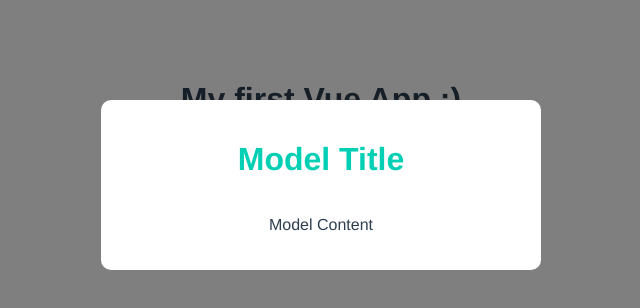
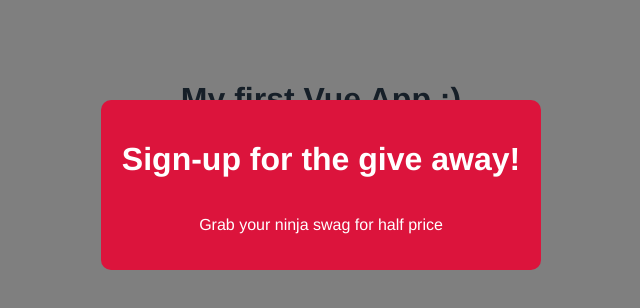
Before and after one commit to JonathanAspeling/vue-model-project, a Vue app: page / in a window 1280 px wide. Shown: the top 308 px of the page, without its empty margins (319-959 px from the left). Built offline with nearby package versions, Linux system fonts and the light colour scheme.

Commit message:
Using Props between Parent and Child Vue Components

```diff
--- a/src/App.vue
+++ b/src/App.vue
@@ -1,6 +1,6 @@
 <template>
 <h1>{{title}}</h1>
-<Model/>
+<Model :header="header" :text="text" :theme="theme" />
 </template>
 
 <script>
@@ -13,6 +13,9 @@ export default {
   data(){
     return{
       title:'My first Vue App :)',
+      header:'Sign-up for the give away!',
+      text:'Grab your ninja swag for half price',
+      theme:'sale',
     }
   },
   methods:{
--- a/src/components/Model.vue
+++ b/src/components/Model.vue
@@ -1,14 +1,16 @@
 <template>
   <div class="backdrop">
-      <div class="model">
-          <h1>Model Title</h1>
-          <p>Model Content</p>
+      <div class="model" :class="{sale: theme === 'sale'}">
+          <h1>{{header}}</h1>
+          <p>{{text}}</p>
       </div>
   </div>
 </template>
 
 <script>
-export default {};
+export default {
+    props:['header', 'text', 'theme']
+}
 </script>
 
 <style>
@@ -35,5 +37,12 @@ export default {};
     .model p{
         font-style: normal;
     }
+    .model.sale {
+        background: crimson;
+        color: white;
+    }
+    .model.sale h1{
+color: white;
+    }
 
 </style>
```
